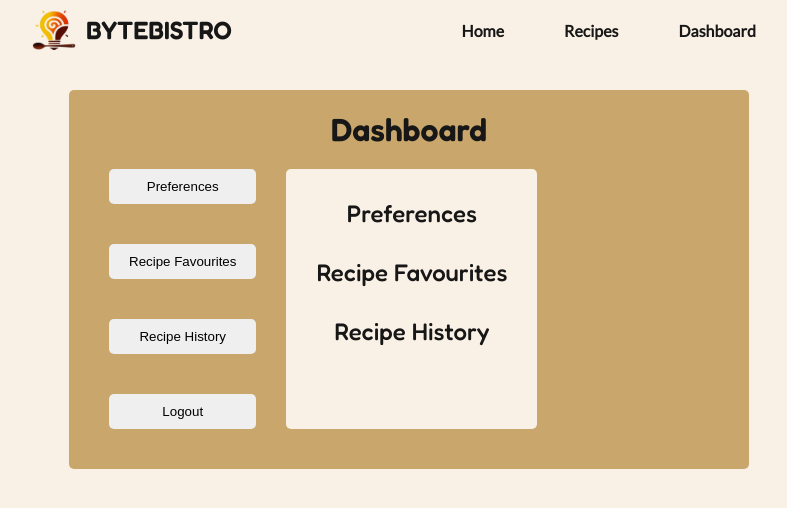
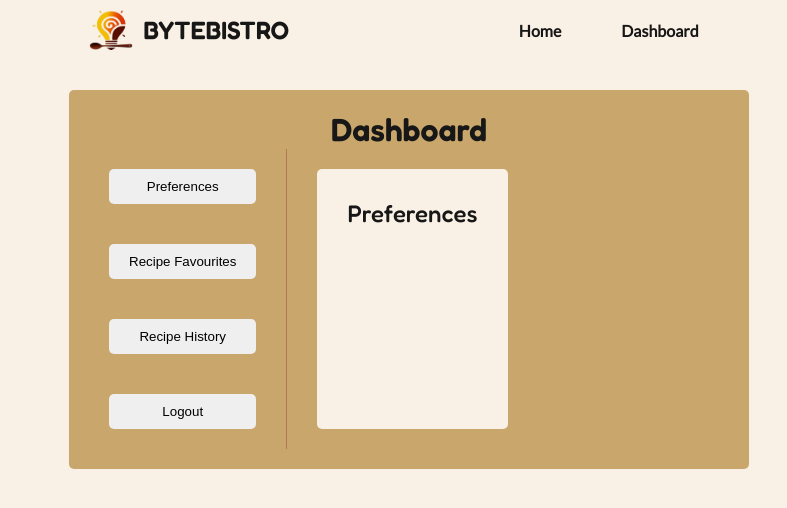
Before and after one commit to CalebKiK/recipbyte-ai-recipe-frontend, a Next.js app: page /dashboard in a window 1280 px wide. Shown: the top 508 px of the page, without its empty margins (231-1018 px from the left). Built offline with nearby package versions, Linux system fonts and the light colour scheme.

Commit message:
Modify components and image detection page

```diff
--- a/src/components/Navbar.js
+++ b/src/components/Navbar.js
@@ -12,7 +12,7 @@ export default function Navbar() {
             </div>
             <div className='navbar-links'>
                 <Link href="/homepage">Home</Link>
-                <Link href="/recipes">Recipes</Link>
+                {/* <Link href="/recipes">Recipes</Link> */}
                 <Link href="/dashboard">Dashboard</Link>
             </div>
         </div>
--- a/src/components/RecipeCardOption.js
+++ b/src/components/RecipeCardOption.js
@@ -8,6 +8,7 @@ export default function RecipeCard() {
             <img src='' alt="recipe-title"/>
             <h5>Recipe Title</h5>
             <p>Recipe Description (Optional)</p>
+            <p>Cooking Time: (Optional)</p>
             <p>Difficulty: (optional)</p>
             <p>Calories & Nutrition content</p>
         </div>
--- a/src/components/UserDashboard.js
+++ b/src/components/UserDashboard.js
@@ -7,27 +7,40 @@ import Preferences from './Preferences';
 import RecipeHistory from './RecipeHistory';
 
 export default function UserDashboard() {
+    const [selectedSection, setSelectedSection] = useState('preferences');
     const [showModal, setShowModal] = useState(false);
 
   const handleLogout = () => {
     console.log("User logged out!"); // Replace with actual logout logic
     setShowModal(false);
   };
+
+  const renderSection = () => {
+    switch (selectedSection) {
+        case 'preferences':
+            return <Preferences />;
+        case 'favourites':
+            return <Favourites />;
+        case 'history':
+            return <RecipeHistory />;
+        default:
+            return <Preferences />
+    }
+  };
+
     return (
         <div className="user-dashboard-component">
             <h1>Dashboard</h1>
             <div className='dashboard-content'>
                 <div className='dashboard-links'>
-                    <button>Preferences</button>
-                    <button>Recipe Favourites</button>
-                    <button>Recipe History</button>
+                    <button onClick={() => setSelectedSection('preferences')}>Preferences</button>
+                    <button onClick={() => setSelectedSection('favourites')}>Recipe Favourites</button>
+                    <button onClick={() => setSelectedSection('history')}>Recipe History</button>
                     <button onClick={() => setShowModal(true)}>Logout</button>
                     {showModal && <LogoutModal onClose={() => setShowModal(false)} onLogout={handleLogout} />}
                 </div>
                 <div className='selected-dashboard-link'>
-                    <Preferences />
-                    <Favourites />
-                    <RecipeHistory />
+                    {renderSection()}
                 </div>
             </div>
         </div>
--- a/src/styles/UserDashboard.css
+++ b/src/styles/UserDashboard.css
@@ -12,6 +12,7 @@
 .dashboard-links{
     display: flex;
     flex-direction: column;
+    border-right: 1px solid #b17a54;
 }
 
 .dashboard-links button{
@@ -29,7 +30,7 @@
 .selected-dashboard-link{
     background-color: #FAF1E6;
     border-radius: 5px;
-    margin: 20px 0px;
+    margin: 20px 30px;
 }
 
 .user-preferences-component, .user-favourites-component, .recipe-history-component{
```
Also changed, not shown: src/app/image-detector/page.js (+9 -0 lines), src/components/HeroSection.js (+13 -3 lines), src/components/ImageDetector.js (+6 -1 lines).
